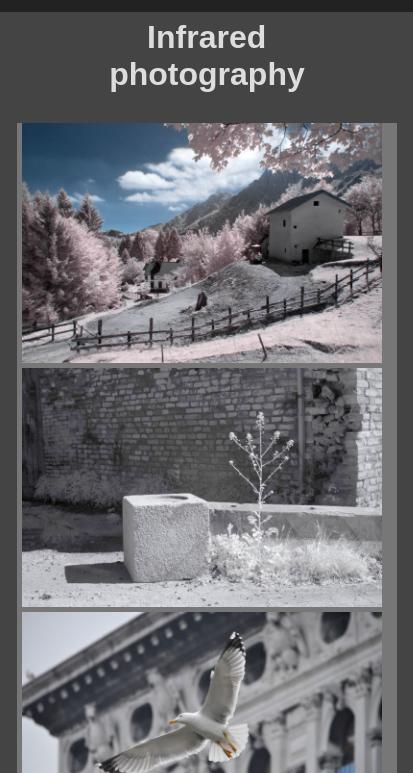
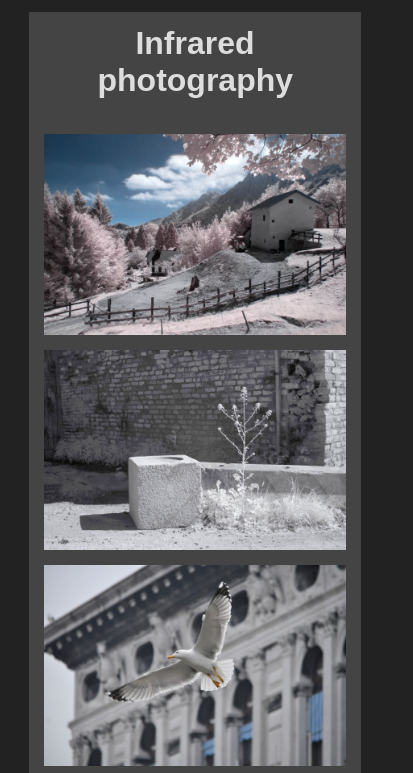
Before and after one commit to xmuni/irphotography, a plain HTML site: page index.html in a window 390 px wide. Both pictures are taken after a click on the element 206 px from the left and 245 px from the top of the page. Shown: the top 773 px of the page, 413 px wide, since content can reach past the window. Drawn offline with Linux system fonts and the light colour scheme.

Commit message:
Gallery9 working now

```diff
--- a/main.css
+++ b/main.css
@@ -1,8 +1,10 @@
+/*
 :root
 {
-  --columns: 5;
-  --sizebig: calc(20%/3*11); // 73.3% (3.33 columns)
+	--columns: 5;
+	--sizebig: calc(20%/3*11); // 73.3% (3.33 columns)
 }
+*/
 
 body
 {
@@ -15,9 +17,9 @@ body
 
 main
 {
-	width: 80vw;
+	width: 85vw;
 	margin: 3vw auto 150px auto;
-	padding: 2vw 3vw 3vw 3vw;
+	padding: 3.5vw 0;
 	background: #444;
 }
 
@@ -43,53 +45,61 @@ h1
 #flex
 {
 	width: 80vw;
-	margin: 0px auto;
+	margin: 0 auto;
 
 	display: flex;
 	flex-wrap: wrap;
 	justify-content: center;
 
-	background: #777;
+	/*background: #777;*/
 }
 
 .box
 {
-	/*padding: 5px;*/
+	/*margin: 5px;*/
 	box-sizing: border-box;
+	/*background: darkcyan;*/
+}
+
+.box:nth-child(even)
+{
+	/*background: white;*/
 }
 
 .box img
 {
+	/*position: relative;*/
 
 	width: calc(100% - 10px);
 	height: calc(100% - 10px);
+	margin: 5px;
 	object-fit: cover;
 }
 
 .medium
 {
-	width: calc(100% / var(--columns) - 10px);
+	width: calc(20% - 10px);
 
-	/*height: 10vw;*/
-	height: calc(80vw / 3 * 2 / var(--columns) - 10px); // width of #flex divided by 3/2 and divided by the number of columns
+	height: 12vw; /* 80vw / 3*2 / 5 */
+	/*height: calc(20% / 3 * 2);*/
 }
 
 .big
 {
-	width: calc(100%/15*11 - 10px);
+	width: calc(60% - 30px);
 }
 
 .big img
 {
-	max-height: 45vw;
+	max-height: 40vw;
 	object-fit: contain;
-	background: #222;
+	/*background: #222;*/
 }
 
 .small
 {
 	/*width: calc(20%/3 - 10px);*/
-	width: calc(20%/3 - 10px);
+	width: calc(10% - 5px);
 }
 
 .highlight:hover
@@ -109,24 +119,12 @@ h1
 
 
 
-
-
-/* three columns */
 @media screen and (max-width: 1800px)
 {
-	:root
+	.medium
 	{
-		--columns: 3;
-	}
-
-	main
-	{
-		width: 90vw;
-	}
-
-	#flex
-	{
-		width: 88vw;
+		width: calc(100%/3 - 10px);
+		height: 18vw;
 	}
 
 	.big
@@ -141,33 +139,24 @@ h1
 
 	.small
 	{
-		/*width: calc(20%/3 - 10px);*/
 		width: calc(10% - 10px);
 	}
 }
 
 
-/* single columns*/
+/* single column */
 @media screen and (max-width: 600px)
 {
-	:root
+	.medium
 	{
-		--columns: 1;
+		width: 100%;
+		height: 100%;
+		object-fit: contain;
 	}
 
-	main
+	.big, .small
 	{
-		width: 100vw;
-	}
-
-	#flex
-	{
-		width: calc(100% - 10px);
-	}
-
-	#flex .box
-	{
-		height: calc(100% / 3 * 2);
+		width: 100%;
 	}
 
 	header h1
@@ -187,12 +176,8 @@ h1
 
 
 
-
-
-
-
-
-.animationMB /*medium to big*/
+/*
+.animationMB // medium to big
 {
 	animation-duration: 1s;
 	animation-name: medbig;
@@ -213,7 +198,9 @@ h1
 		object-fit: contain;
 	}
 }
+*/
 
+/*
 @keyframes fadein
 {
 	from
@@ -225,3 +212,5 @@ h1
 		opacity: 1;
 	}
 }
+
+*/
--- a/main.js
+++ b/main.js
@@ -46,12 +46,16 @@
 
 	function toggleSizeImg(thisImg)
 	{
-		if(window.innerWidth >= 1800)
+		if(window.innerWidth > 1800)
 			columns = 5;
-		else if(window.innerWidth >= 600)
+		else if(window.innerWidth > 600)
 			columns = 3;
 		else
-			return; // don't zoom images on click
+		{
+			columns = 1;
+			return;
+		}
+
 
 		if(thisImg.classList.contains("big"))
 		{
@@ -108,11 +112,11 @@
 
 	function setImg(img, size)
 	{
-		if(window.innerWidth >= 600)
-		{
+	//	if(window.innerWidth >= 600)
+	//	{
 			img.style.cursor = "zoom-in";
 			img.classList.add("highlight");
-		}
+	//	}
 		img.classList.remove("big");
 		img.classList.remove("small");
 		img.classList.remove("medium");
@@ -142,8 +146,8 @@
 			var elembottom = elemtop + element.clientHeight;
 			var viewbottom = scrolled + (window.innerHeight);
 
-			console.log(elembottom);
-			console.log(viewbottom);
+		//	console.log(elembottom);
+		//	console.log(viewbottom);
 
 			if(elembottom > viewbottom)
 				window.scrollBy(0,elembottom-viewbottom+margin);
```
